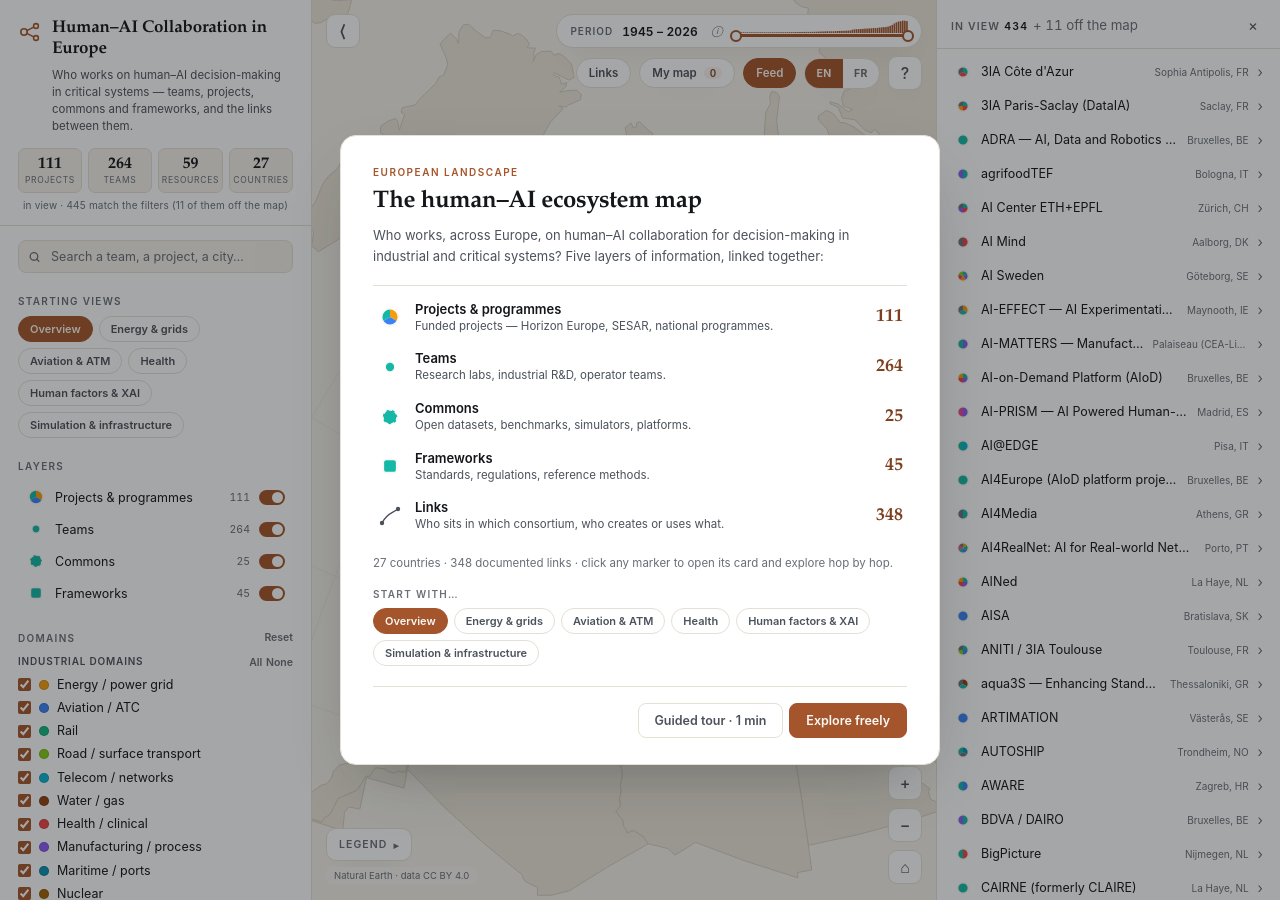
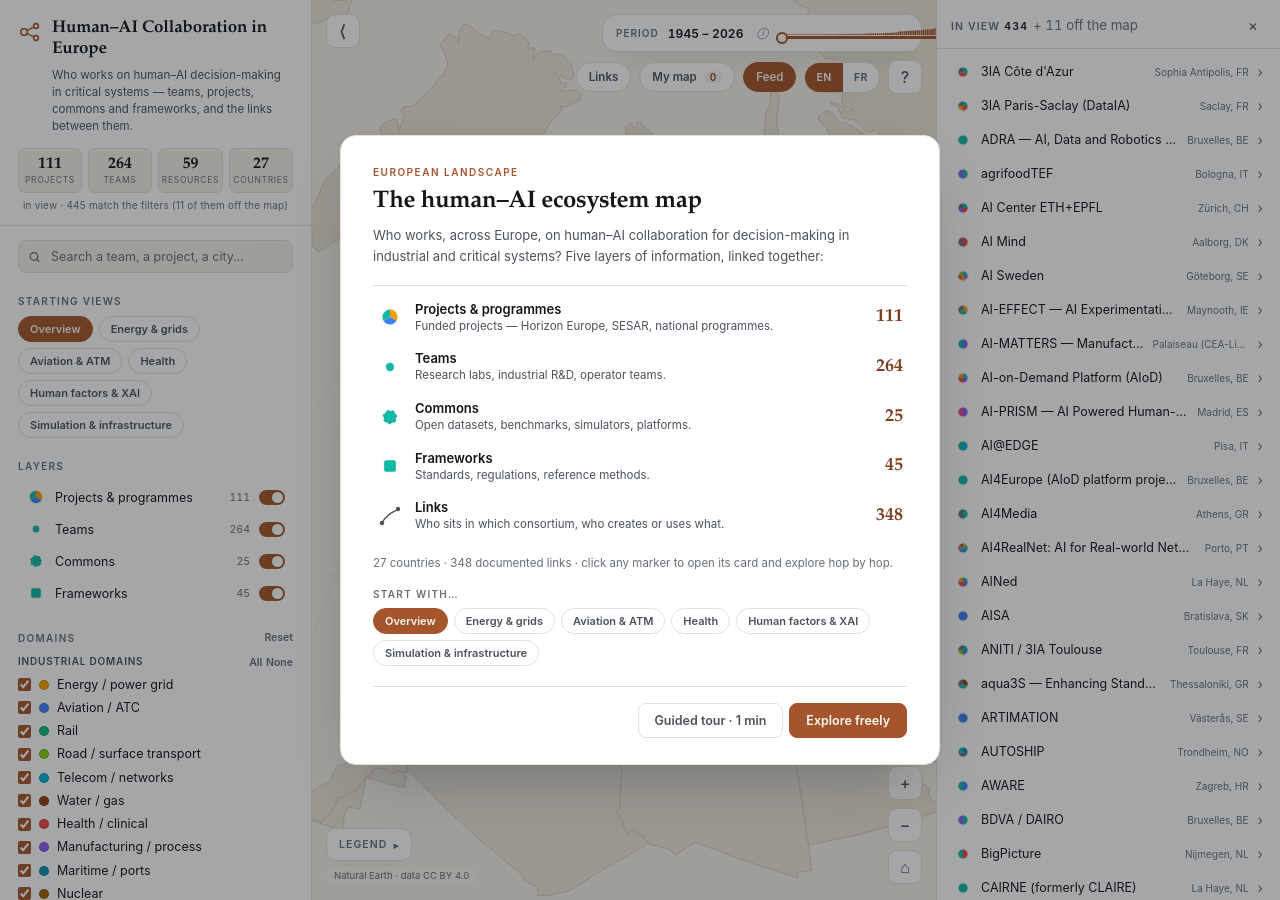
Before and after one commit to marota/human-ai-collaboration, a Jekyll site: the page assets/map/eu-hai-map.html, which Jekyll copies as it is, in a window 1280 px wide. Built offline with Jekyll 4.4.1, drawn with Linux system fonts in a browser that asks for light colours.

Commit message:
Fix the period pill clipping behind the sidebar once a range is engaged
Reported: engaging the period filter (dragging a handle) grows the pill to
show the "unknown start" toggle and reset button, and that wider pill was
getting clipped, appearing to vanish behind the left sidebar.

Root cause: .ctl-tr is absolutely positioned with `right` but no `left` or
width, so nothing bounds how far a child can grow leftward. .tf was one flex
row; adding the toggle+reset to that row on engagement made the whole pill
wider, and with no left constraint it grew straight past x=0 of #stage, which
clips with overflow:hidden right where the 312px sidebar ends — the same
visual result as being hidden behind it.

Fixed structurally, not by tuning a size: .tf is now two stacked rows inside
a column with a max-width (min(320px, 100vw-28px) on desktop; full-width,
unconstrained on the already-bounded mobile strip). Row 1 (label, range,
freshness info, slider) is always visible and sets the pill's footprint. Row
2 (the undated toggle and reset, now one `#tf-row2` wrapper instead of two
separately-hidden elements) unfolds below it when a range is engaged, which
is also what was asked for directly: growth downward, not sideways.

docs/map-interface-spec.md gets a paragraph in §5 explaining why the pill has
a fixed width budget, so a future addition to either row doesn't reopen this.

Verified at a true desktop width (1280px, since this pane's own default responsive
size turned out to be under the 840px mobile breakpoint) and confirmed at
375px mobile after a fresh reload: the pill's width holds constant between
disengaged and engaged, height grows to fit row 2, and its left edge never
crosses the sidebar boundary in either state, in both languages, including
the single-year collapsed-range case. Card rendering (890, both languages)
and the slider's real pointerdown drag handler still check out.

🤖 Generated with [Claude Code](https://claude.com/claude-code)
Co-Authored-By: Claude Sonnet 5 <noreply@anthropic.com>

```diff
--- a/assets/map/eu-hai-map.html
+++ b/assets/map/eu-hai-map.html
@@ -185,8 +185,18 @@
 
   /* ---------- period filter (top-right cluster) ---------- */
   .ctl-group{display:flex;gap:8px;align-items:center;flex-wrap:wrap;justify-content:flex-end}
-  .tf{display:flex;align-items:center;gap:9px;height:34px;padding:0 13px;background:var(--surface);
-    border:1px solid var(--rule);border-radius:999px;box-shadow:var(--shadow-md)}
+  /* Two stacked rows, not one ever-widening one: .ctl-tr is absolutely
+     positioned with `right` but no `left`/width, so an unbounded single row
+     grows leftward with nothing to stop it — past the sidebar's edge and into
+     #stage's overflow:hidden, where it's silently clipped. Capping the width
+     here and dropping row 2 below keeps the pill's footprint fixed whether or
+     not "unknown start" is showing. */
+  .tf{display:flex;flex-direction:column;gap:6px;padding:7px 13px;background:var(--surface);
+    border:1px solid var(--rule);border-radius:15px;box-shadow:var(--shadow-md);
+    max-width:min(320px, calc(100vw - 28px))}
+  .tf-row{display:flex;align-items:center;gap:9px}
+  .tf-row2{display:flex;align-items:center;justify-content:space-between;gap:10px}
+  .tf-row2[hidden]{display:none}
   .tf-h{font-size:10px;font-weight:600;text-transform:uppercase;letter-spacing:.1em;color:var(--ink-faint)}
   .tf-range{font-size:12px;font-weight:600;color:var(--ink);font-variant-numeric:tabular-nums;
     letter-spacing:.01em;white-space:nowrap}
@@ -209,7 +219,6 @@
   .tf-asof{font-size:11px;font-style:italic;font-family:var(--serif)}
   .tf-asof:hover{background:var(--accent-wash);color:var(--accent)}
   .tf-reset:hover{background:var(--accent-wash);color:var(--accent)}
-  .tf-opt[hidden],.tf-reset[hidden]{display:none}
 
   #tooltip{position:fixed;z-index:80;pointer-events:none;display:none;max-width:240px;
     background:var(--surface);border:1px solid var(--rule);border-radius:9px;box-shadow:var(--shadow-lg);padding:8px 11px}
@@ -382,7 +391,10 @@
     .ctl-group{order:1;margin-left:auto}
     .pill{padding:7px 10px;font-size:11px}
     .legend{max-width:180px}
-    .tf{order:2;width:100%;padding:0 11px;gap:8px}
+    /* .ctl-tr is edge-to-edge here (left+right set), so .tf's own max-width
+       — needed only to bound the unconstrained desktop pill — would just
+       leave a gap; let it use the full strip instead. */
+    .tf{order:2;width:100%;max-width:none;padding:7px 11px;gap:6px}
     .tf-h{display:none}
     .tf-slider{width:auto;flex:1 1 auto;min-width:70px}
     #feed{position:fixed;top:0;right:0;bottom:0;width:min(88vw,340px);z-index:90;transform:translateX(105%);
@@ -500,6 +512,7 @@
 
     <div class="ctl ctl-tr" id="ctl-cluster">
       <div class="tf" id="ctl-time">
+        <div class="tf-row">
           <span class="tf-h" data-i18n="timeTitle">Période</span>
           <span class="tf-range" id="tf-range">—</span>
           <button class="tf-asof" id="tf-asof" type="button">ⓘ</button>
@@ -509,9 +522,12 @@
             <div class="tf-knob" id="tf-a" role="slider" tabindex="0"></div>
             <div class="tf-knob" id="tf-b" role="slider" tabindex="0"></div>
           </div>
-        <label class="tf-opt" id="tf-opt" hidden><input type="checkbox" id="tf-undated" checked>
+        </div>
+        <div class="tf-row2" id="tf-row2" hidden>
+          <label class="tf-opt" id="tf-opt"><input type="checkbox" id="tf-undated" checked>
             <span data-i18n="timeUndated">sans date</span> <em id="tf-undated-n">0</em></label>
-        <button class="tf-reset" id="tf-reset" hidden>⟲</button>
+          <button class="tf-reset" id="tf-reset" type="button">⟲</button>
+        </div>
       </div>
       <div class="ctl-group">
         <button class="pill" id="links-pill" aria-pressed="false"><span data-i18n="linksPill">Liens</span></button>
@@ -1603,10 +1619,11 @@ function renderTime(){
   document.getElementById('tf-range').textContent = a===b ? String(a) : `${a} – ${b}`;
   document.getElementById('tf-undated-n').textContent = UNDATED;
   document.getElementById('tf-undated').checked = state.years.undated;
-  // The undated toggle and the reset only mean something once a range is picked.
+  // The undated toggle and the reset only mean something once a range is
+  // picked — both live in one row (§ "unfolds below", not beside the slider)
+  // toggled together so the pill's width never depends on whether it's shown.
   const engaged = on || !state.years.undated;
-  document.getElementById('tf-opt').hidden = !engaged;
-  document.getElementById('tf-reset').hidden = !engaged;
+  document.getElementById('tf-row2').hidden = !engaged;
   document.getElementById('tf-reset').title = t('timeAll');
   document.getElementById('tf-reset').setAttribute('aria-label', t('timeAll'));
   document.getElementById('tf-slider').title = `${YMIN} – ${YMAX} · ${t('timeFloor')}`;
```
Also changed, not shown: docs/map-interface-spec.md (+13 -0 lines). Lines whose indentation alone changed are shown as unchanged.
